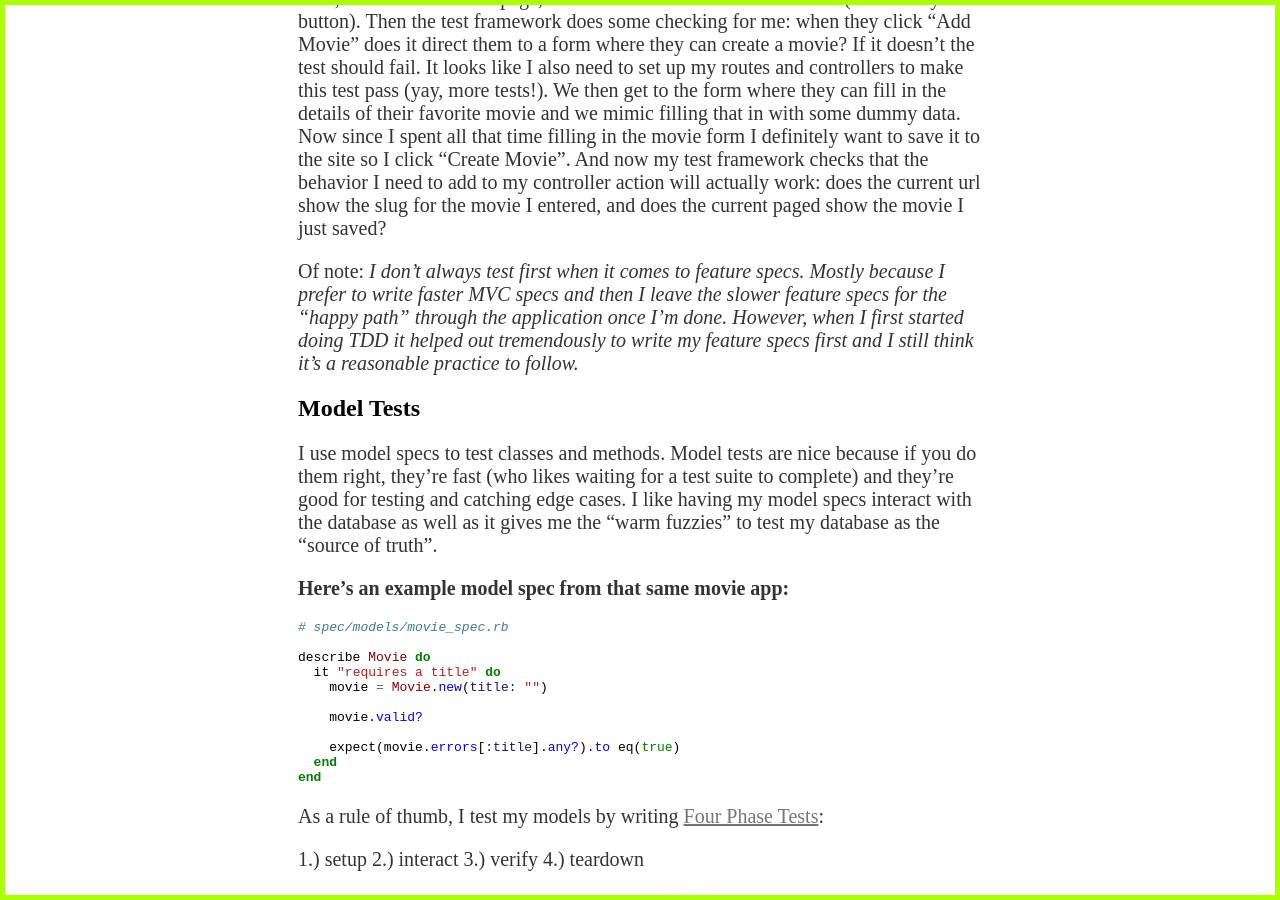
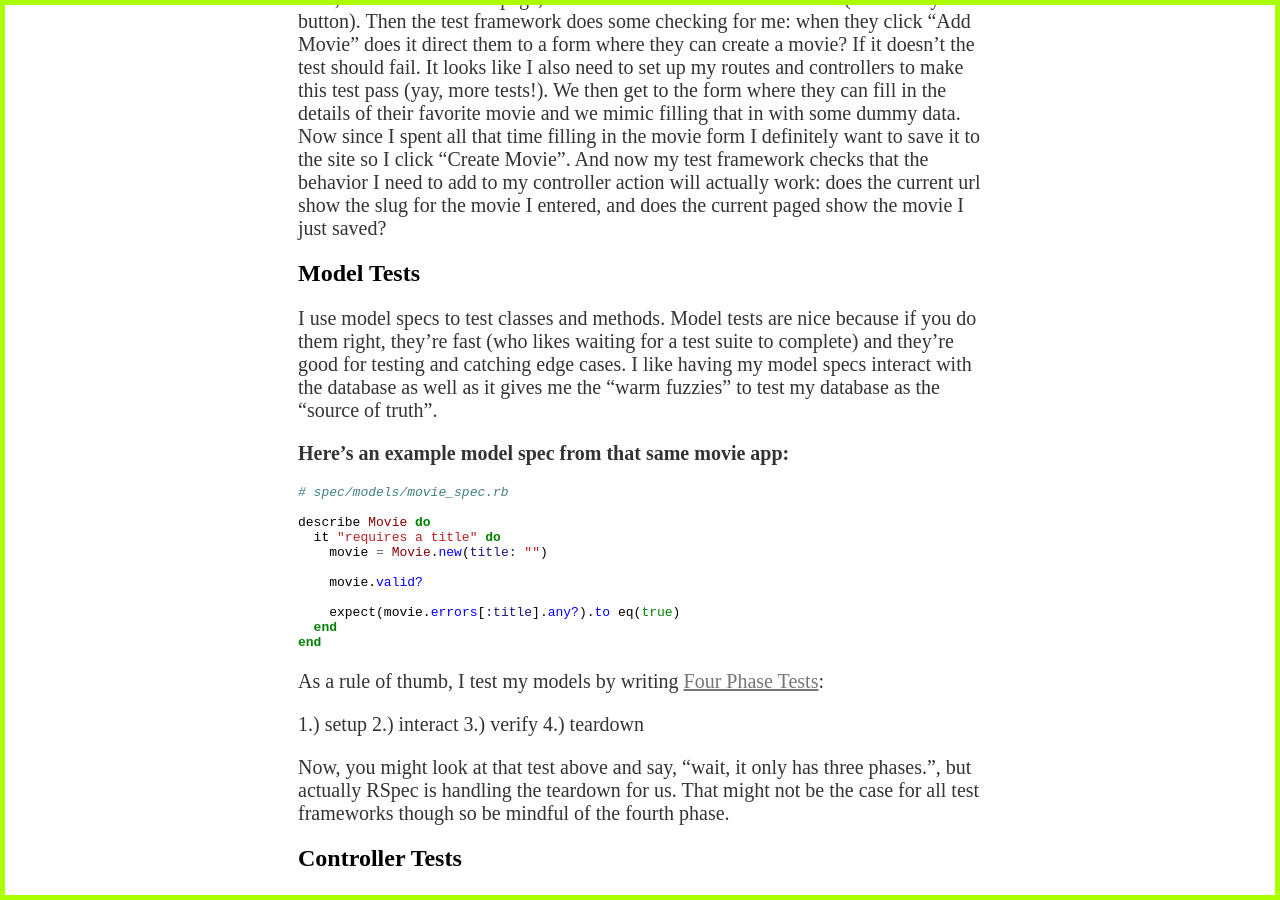
Before and after one commit to devinrm/devinrm.github.io, a Jekyll site: the page built from _posts/2017-05-04-testing-rails.md, in a window 1280 px wide and 900 px high, scrolled down 1260 px. Built offline with Jekyll 4.4.1, drawn with Linux system fonts in a browser that asks for light colours; some web fonts are replaced.

Commit message:
Remove weird disclaimer

```diff
--- a/_posts/2017-05-04-testing-rails.md
+++ b/_posts/2017-05-04-testing-rails.md
@@ -77,12 +77,6 @@ I click "Create Movie". And now my test framework checks that the behavior I
 need to add to my controller action will actually work: does the current url
 show the slug for the movie I entered, and does the current paged show the movie
 I just saved?
-
-Of note: *I don't always test first when it comes to feature specs. Mostly
-because I prefer to write faster MVC specs and then I leave the slower feature
-specs for the "happy path" through the application once I'm done. However, when
-I first started doing TDD it helped out tremendously to write my feature specs
-first and I still think it's a reasonable practice to follow.*
 
 ## Model Tests
 
```
